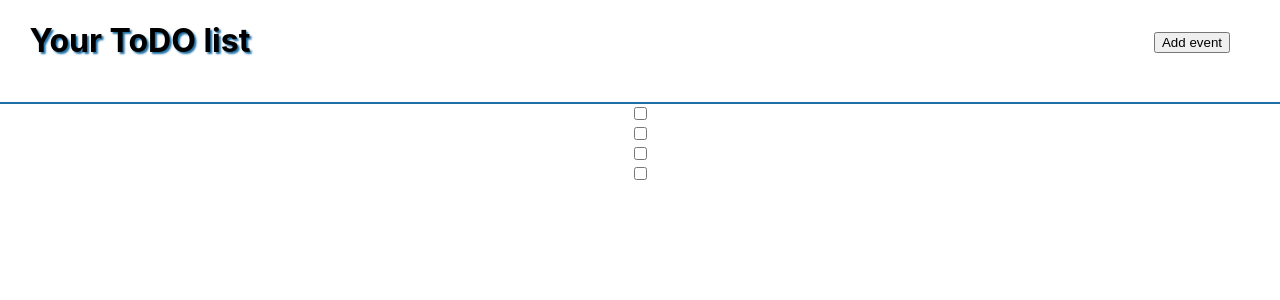
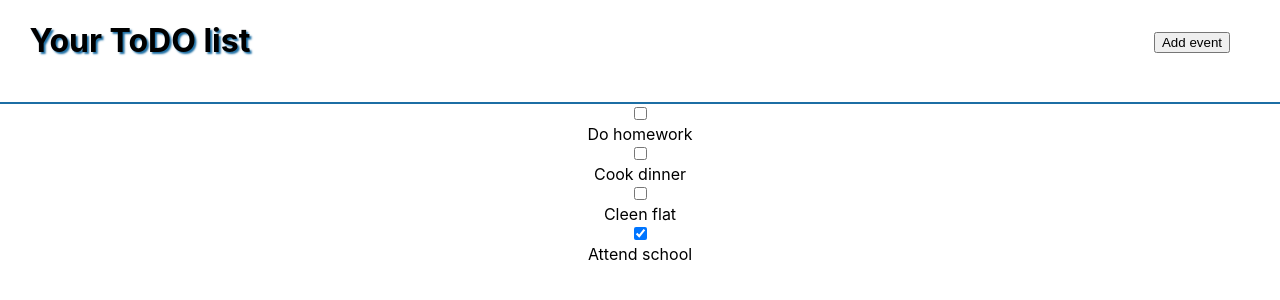
Before and after one commit to KirilDora/NewToDoList, a React (Create React App) app: page / in a window 1280 px wide. Shown: the top 300 px of the page. Built offline with nearby package versions, Linux system fonts and the light colour scheme.

Commit message:
feat(ToDoList): small fixes, changed extention to jsx, refactored code, examples added

```diff
--- a/src/App.js
+++ b/src/App.js
@@ -1,5 +1,4 @@
 import './App.css';
-import Event from './Event/Event';
 import NavBar from './NavBar/NavBar';
 import ToDoList from './ToDoList/ToDoList';
 
--- a/src/Event/Event.js
+++ b/src/Event/Event.js
@@ -1,6 +1,6 @@
+import React from "react";
 
-
-let events = [
+export const events = [
   {checked:false, text: 'Do homework'},
   {checked:false, text: 'Cook dinner'},
   {checked:false, text: 'Cleen flat'},
@@ -16,6 +16,4 @@ const Event = (props) => {
   )
 }
 
-export let convertEvents = events.map(() => (<Event props={events}/>))
-
 export default Event;
--- /dev/null
+++ b/src/ToDoList/ToDoList.jsx
@@ -0,0 +1,24 @@
+import React from 'react';
+import Event, { events } from "../Event/Event";
+
+// const linearMap = function (elements, callback) {
+//     const result = [];
+//     for (let i = 0; i < elements.length; i++) {
+//         result.push(callback(elements[i]));
+//     }
+//     return result;
+// }
+//
+// function eventToJSX(event) {
+//     return (<Event props={event}/>);
+// }
+
+const ToDoList = () => {
+    return(
+      <>
+          {events.map((event) => <Event {...event} />)}
+      </>
+  )
+}
+
+export default ToDoList;
```
Also changed, not shown: src/ToDoList/ToDoList.js (deleted, +0 -9 lines), 1 other file (tests, documents, lock files or other folders).
